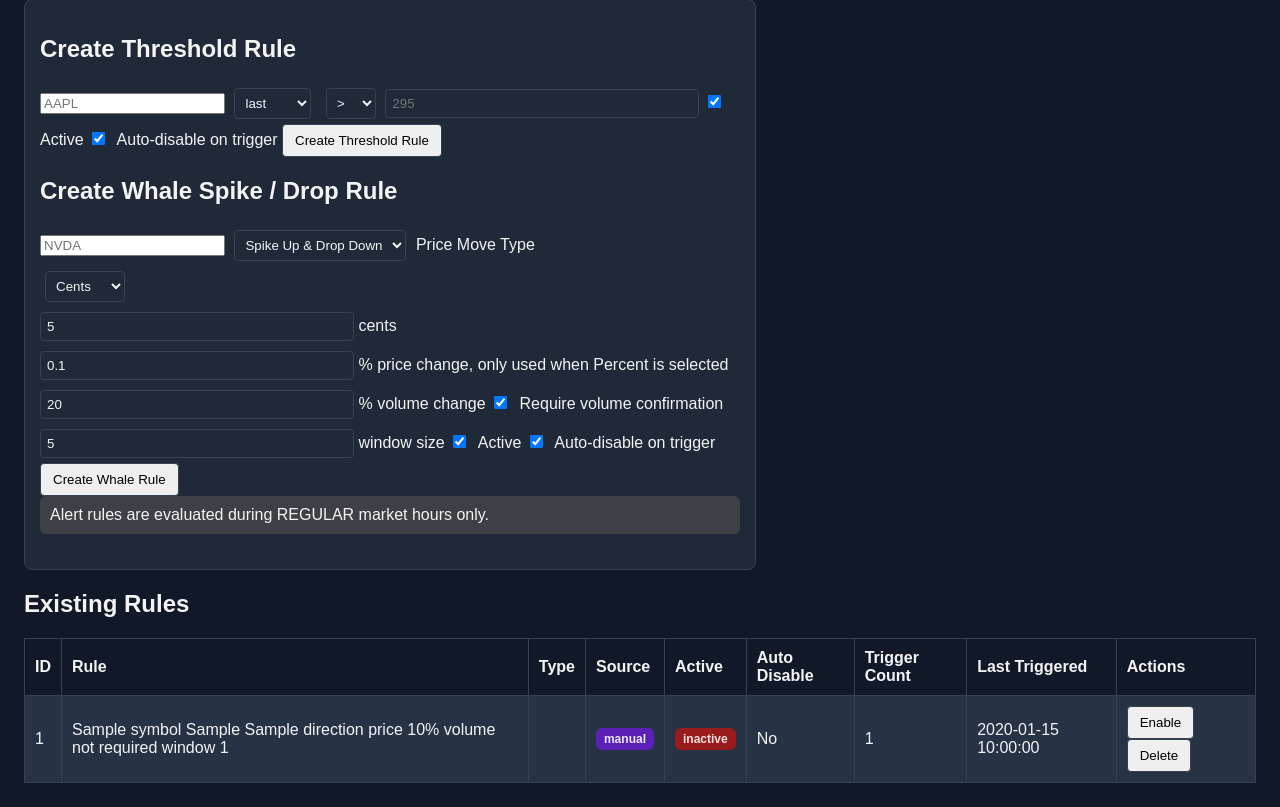
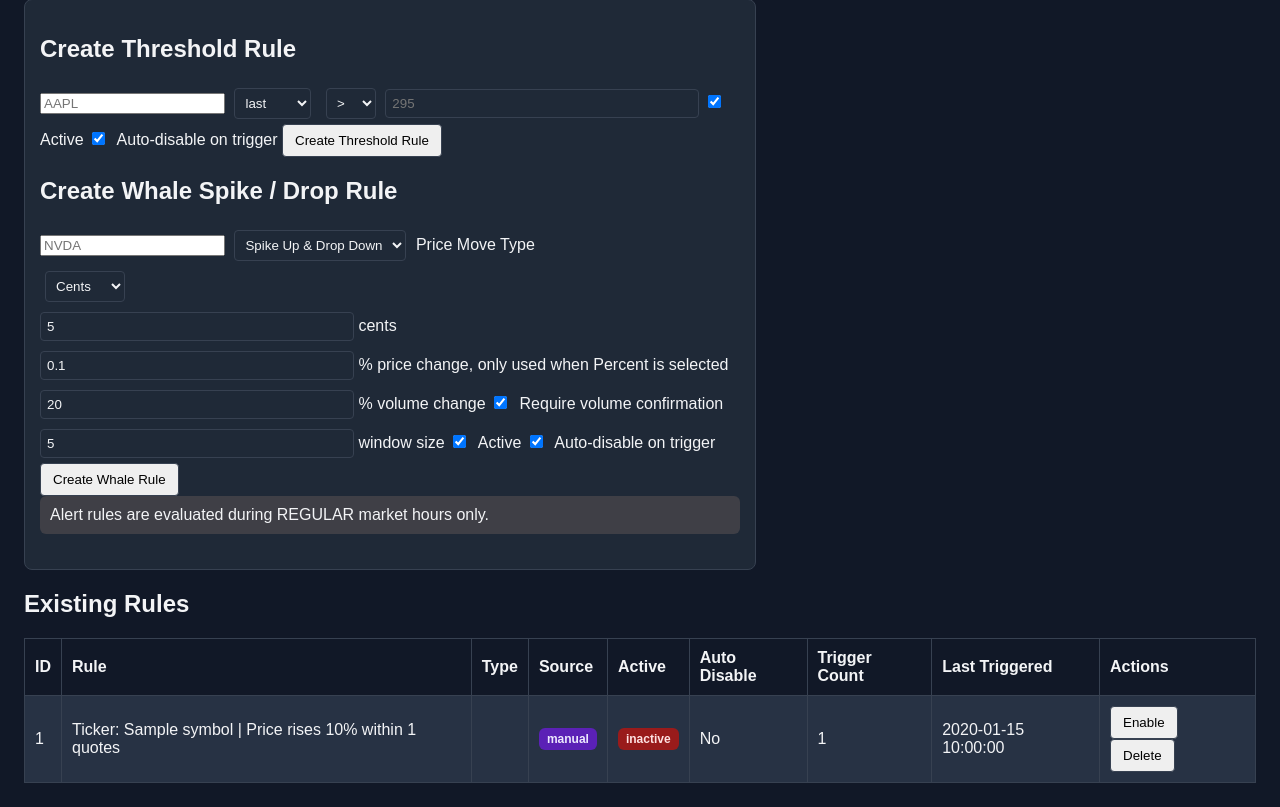
Before and after one commit to 2020dataanalysis/stock-alert-saas, a FastAPI app: template app/web/templates/alert_rules.html in a window 1280 px wide. Shown: the part 609-1416 px from the top of the page. Run offline with FastAPI, Linux system fonts and the light colour scheme; the template is opened without the code that fills it: most values are stand-ins (such as "Sample title", 1, 10 or a date in 2020); parts of the project's set-up code (start-up, migrations or seed data) failed here and were passed over.

Commit message:
Improve alert rule descriptions

```diff
--- a/app/web/templates/alert_rules.html
+++ b/app/web/templates/alert_rules.html
@@ -208,20 +208,26 @@
                 {{ rule.operator }}
                 {{ rule.threshold }}
             {% else %}
-                {{ rule.symbol }}
-                {{ rule.rule_type }}
-                {{ rule.direction }}
+                Ticker: {{ rule.symbol }} |
+
+                Price
+                {% if rule.direction == "down" %}
+                    drops
+                {% else %}
+                    rises
+                {% endif %}
+
                 {% if rule.price_move_type == "cents" %}
-                    price {{ rule.price_move_cents }}¢
+                    ${{ "%.2f"|format(rule.price_move_cents) }}
                 {% else %}
-                    price {{ rule.price_change_pct }}%
+                    {{ rule.price_change_pct }}%
                 {% endif %}
+
+                within {{ rule.window_size }} quotes
+
                 {% if rule.require_volume_confirmation %}
-                    volume {{ rule.volume_change_pct }}%
-                {% else %}
-                    volume not required
+                    | Volume increase ≥ {{ rule.volume_change_pct }}%
                 {% endif %}
-                window {{ rule.window_size }}
             {% endif %}
         </td>
 
```
